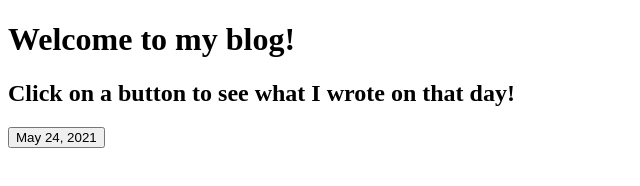
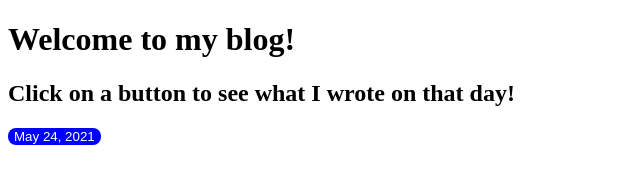
Before and after one commit to infection-tag/niko-site, a plain HTML site: page journal/journal.html in a window 1280 px wide. Shown: the whole page, without its empty margins (0-640 px from the left). Drawn offline with Linux system fonts and the light colour scheme.

Commit message:
Update journal.html

```diff
--- a/journal/journal.html
+++ b/journal/journal.html
@@ -8,4 +8,6 @@
 
 <a href = 05242021.html><button>May 24, 2021</button></a>
 
+<link rel="stylesheet" type="text/css" href="/css/buttons.css" media="screen"/>
+
 </html>
```
